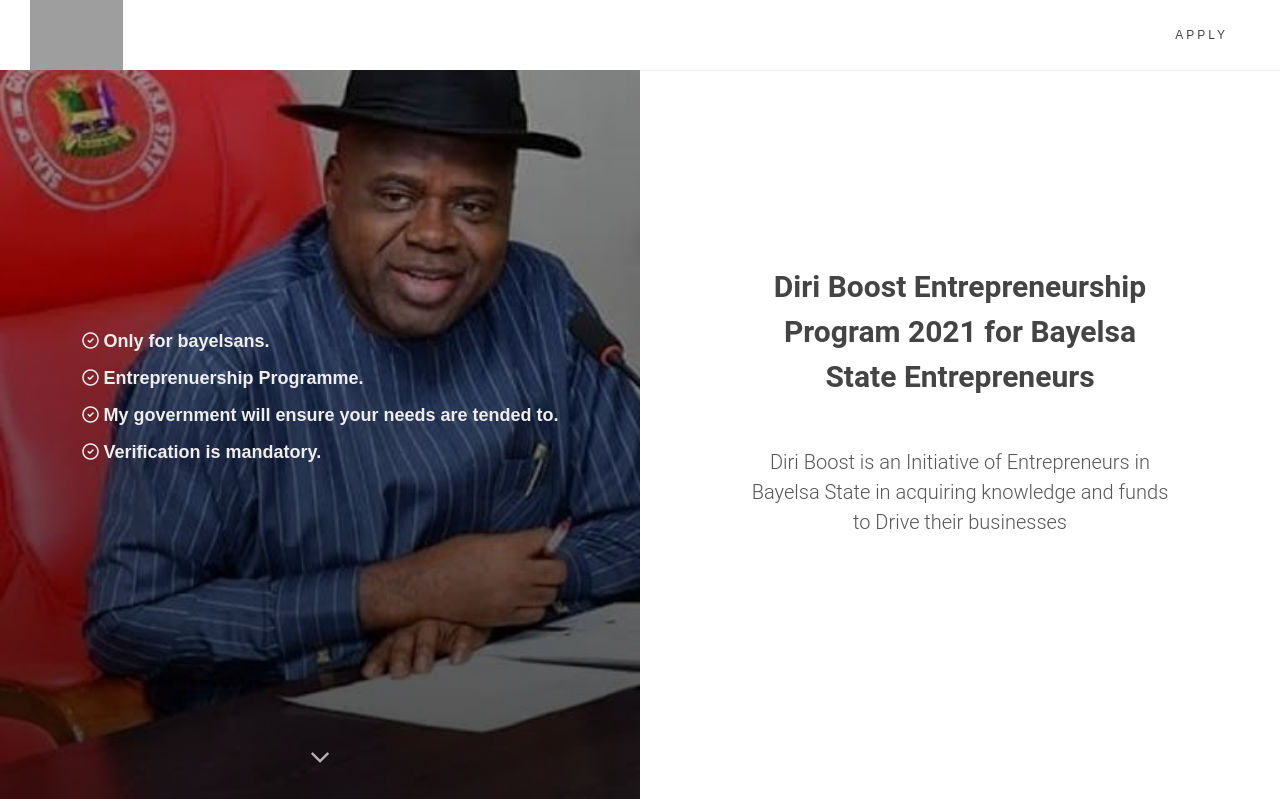
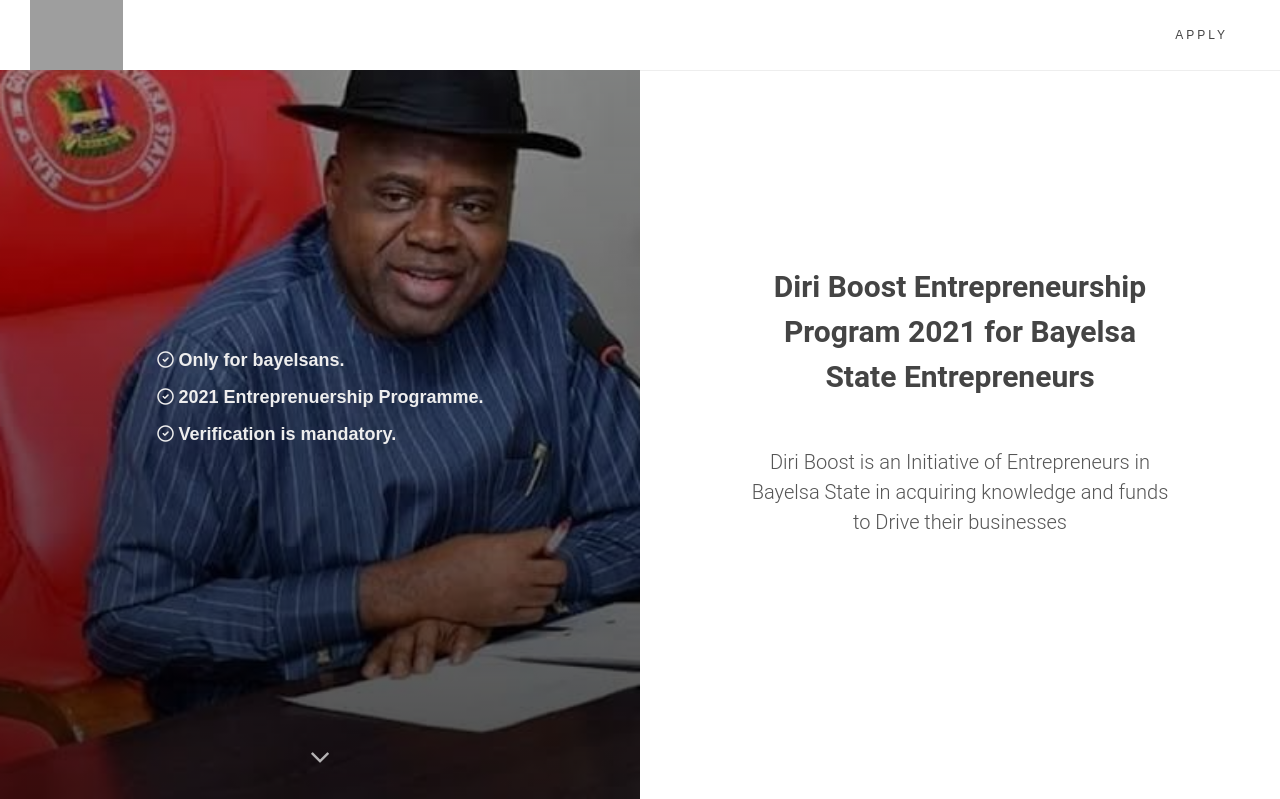
Before and after one commit to david-jerry/diriboostinitiative, a Django app: page / in a window 1280 px wide. Shown: the top 799 px of the page. Run offline with Django 3.2, Linux system fonts and the light colour scheme; some libraries are stand-ins or nearby versions; grey boxes are pictures that could not be loaded.

Commit message:
final work

```diff
--- a/diri/templates/includes/hero.html
+++ b/diri/templates/includes/hero.html
@@ -17,8 +17,7 @@
 					<div class="d-flex justify-content-center align-items-center h-100 p-5">
 						<ul class="iconlist mb-0">
 							<li><h4 class="mb-2"><i class="icon-line-circle-check"></i>Only for bayelsans.</h4></li>
-							<li><h4 class="mb-2"><i class="icon-line-circle-check"></i>Entreprenuership Programme.</h4></li>
-							<li><h4 class="mb-2"><i class="icon-line-circle-check"></i>My government will ensure your needs are tended to.</h4></li>
+							<li><h4 class="mb-2"><i class="icon-line-circle-check"></i>2021 Entreprenuership Programme.</h4></li>
 							<li><h4 class="mb-2"><i class="icon-line-circle-check"></i>Verification is mandatory.</h4></li>
 						</ul>
 					</div>
```
